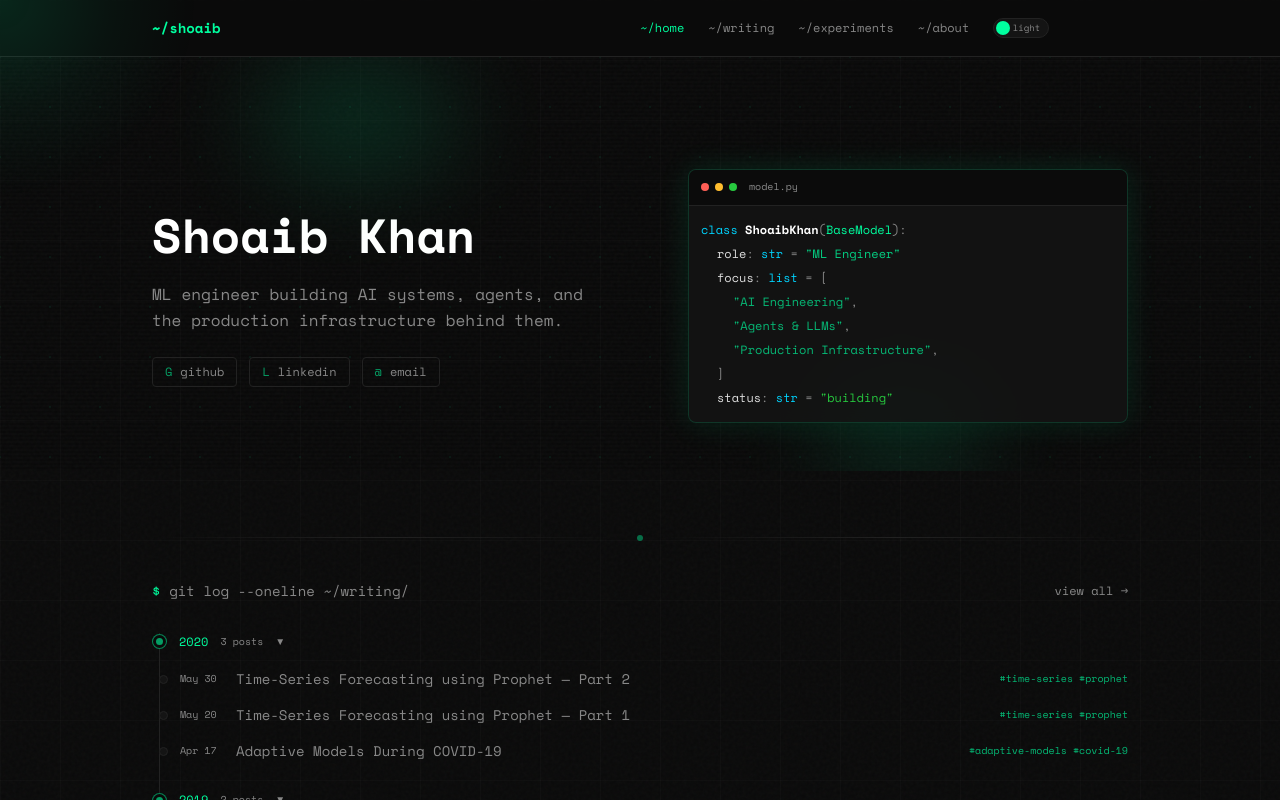
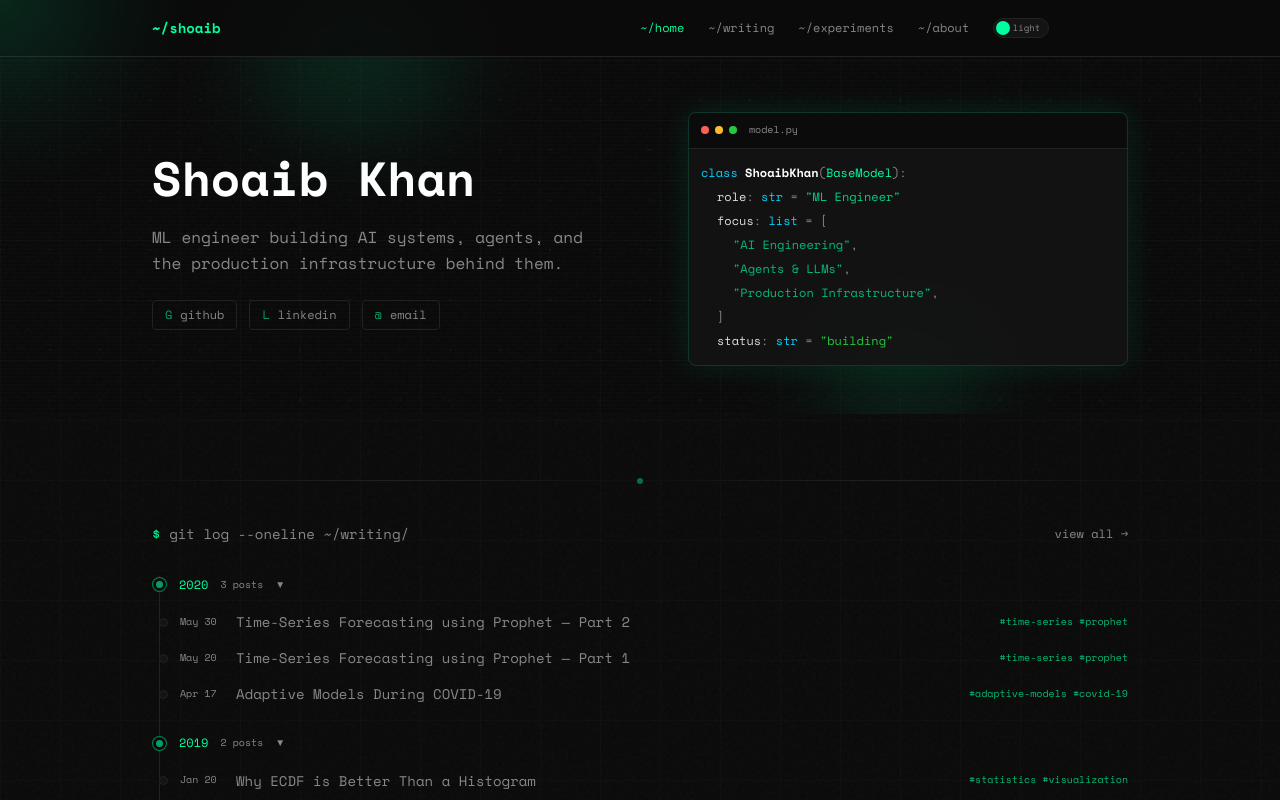
Before and after one commit to shoaibkhanz/ai-engineering-blog, a Next.js app: page / in a window 1280 px wide. Shown: the top 800 px of the page. Built offline with nearby package versions, Linux system fonts and the light colour scheme.

Commit message:
fix: restore fixed header broken by unlayered CSS overriding Tailwind utilities
The unlayered 'header { position: relative; z-index: 1 }' rule took
precedence over Tailwind's layered .fixed/.z-50 utilities, so the nav
scrolled away on every page in production.

```diff
--- a/app/globals.css
+++ b/app/globals.css
@@ -163,11 +163,11 @@ body::after {
   z-index: 0;
 }
 
-/* Ensure content is above overlays */
-#__next,
+/* Ensure content is above overlays.
+   NOTE: header/footer are deliberately excluded — this rule is unlayered so
+   it beats Tailwind's @layer utilities, and `position: relative` here would
+   silently override the header's `fixed` positioning. */
 main,
-header,
-footer,
 div[data-nextjs-scroll-focus-boundary] {
   position: relative;
   z-index: 1;
```
